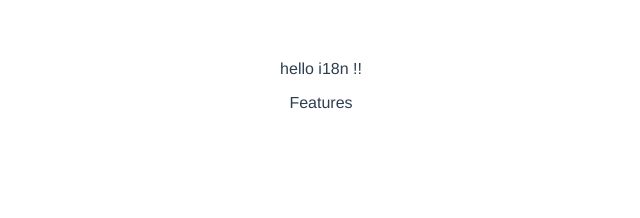
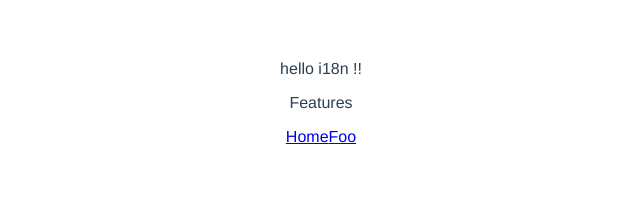
Before and after one commit to Glabdugrib/simone-sada, a Vue app: page /en in a window 1280 px wide. Shown: the top 218 px of the page, without its empty margins (319-959 px from the left). Built offline with nearby package versions, Linux system fonts and the light colour scheme.

Commit message:
Setup router for multi-lang

```diff
--- a/src/App.vue
+++ b/src/App.vue
@@ -7,6 +7,10 @@
 
       <!-- Router tests -->
       <router-view></router-view>
+
+      <!-- Router link sample -->
+      <router-link :to="`/${$i18n.locale}`">Home</router-link>
+      <router-link :to="`/${$i18n.locale}/foo`">Foo</router-link>
    </div>
 </template>
 
--- a/src/main.js
+++ b/src/main.js
@@ -1,53 +1,26 @@
 import Vue from 'vue'
 import App from './App.vue'
 import i18n from './i18n'
+import router from './router'
 
 Vue.config.productionTip = false
 
-// 0. If using a module system (e.g. via vue-cli), import Vue and VueRouter
-// and then call `Vue.use(VueRouter)`.
-import VueRouter from 'vue-router';
-Vue.use(VueRouter)
+// use beforeEach route guard to set the language
+router.beforeEach((to, from, next) => {
 
-// 1. Define route components.
-// These can be imported from other files
-// const Foo = { template: '<div>foo</div>' }
-// const Bar = { template: '<div>bar</div>' }
-import HelloWorld from './components/HelloWorld.vue'
+   // use the language from the routing param or default language
+   let language = to.params.lang;
+   if(!language) {
+      language = 'en'
+   }
 
-// 2. Define some routes
-// Each route should map to a component. The "component" can
-// either be an actual component constructor created via
-// `Vue.extend()`, or just a component options object.
-// We'll talk about nested routes later.
-const routes = [
-   {
-      path: '/foo',
-      // name: 'posts.index',
-      component: HelloWorld
-   },
-   // {
-   //    path: '/bar',
-   //    // name: 'posts.index',
-   //    component: Bar
-   // }
-]
-
-// 3. Create the router instance and pass the `routes` option
-// You can pass in additional options here, but let's
-// keep it simple for now.
-const router = new VueRouter({
-   mode: 'history',
-   routes // short for `routes: routes`
+   // set the current language for i18n.
+   i18n.locale = language
+   next()
 })
 
-// 4. Create and mount the root instance.
-// Make sure to inject the router with the router option to make the
-// whole app router-aware.
 new Vue({
    router,
    i18n,
    render: h => h(App)
 }).$mount('#app')
-
-// Now the app has started!
--- /dev/null
+++ b/src/router.js
@@ -0,0 +1,51 @@
+import Vue from 'vue'
+import VueRouter from 'vue-router';
+import i18n from './i18n'
+
+Vue.use(VueRouter)
+
+// 1. Define route components.
+// These can be imported from other files
+// const Foo = { template: '<div>foo</div>' }
+// const Bar = { template: '<div>bar</div>' }
+import HelloWorld from './components/HelloWorld.vue'
+
+// 2. Define some routes
+// Each route should map to a component. The "component" can
+// either be an actual component constructor created via
+// `Vue.extend()`, or just a component options object.
+// We'll talk about nested routes later.
+const routes = [
+   {
+      path: '/',
+      redirect: `${i18n.locale}`
+   },
+   {
+      path: '/:lang',
+      component: {
+         render (c) { return c('router-view') }  // cosa fa?
+      },
+      children: [
+         {
+            path: 'foo',
+            // name: 'posts.index',
+            component: HelloWorld
+         },
+         // {
+         //    path: 'bar',
+         //    name: 'posts.index',
+         //    component: Bar
+         // }
+      ]
+   }
+]
+
+// 3. Create the router instance and pass the `routes` option
+// You can pass in additional options here, but let's
+// keep it simple for now.
+const router = new VueRouter({
+   mode: 'history',
+   routes // short for `routes: routes`
+})
+
+export default router
```
